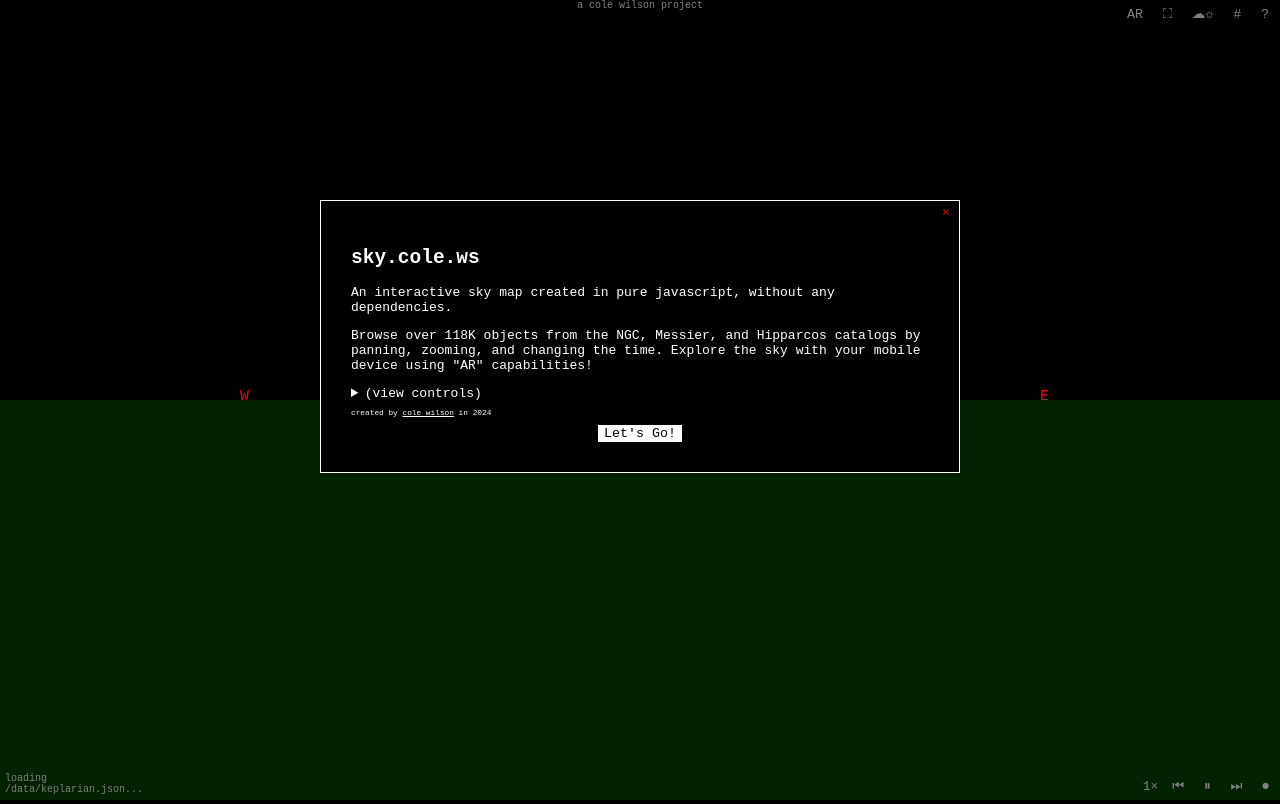
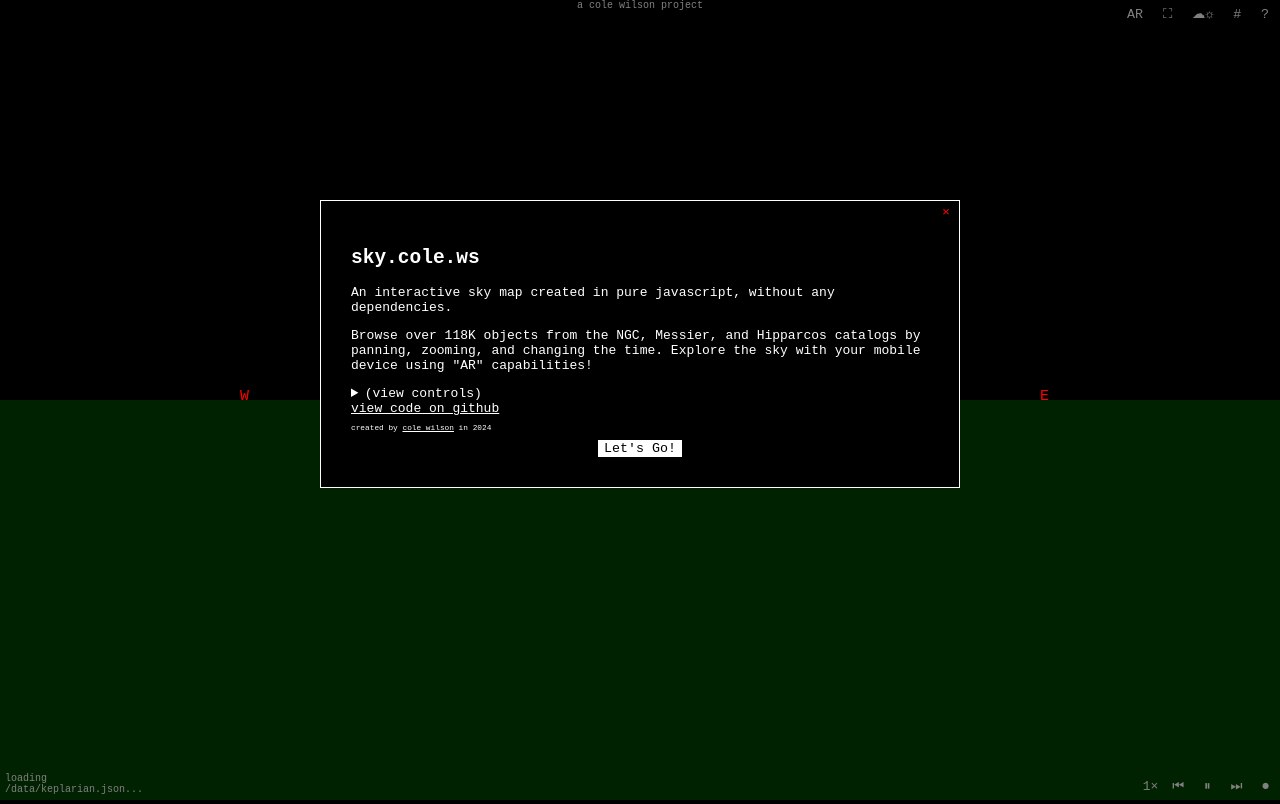
Before and after one commit to cole-wilson/nightsky, a plain HTML site: page index.html in a window 1280 px wide. Drawn offline with Linux system fonts and the light colour scheme; no server answers.

Commit message:
add gh link

```diff
--- a/index.html
+++ b/index.html
@@ -71,6 +71,7 @@
 						easy to understand, but the 'phi' value is altitude in degrees, and the 'theta' value is azumith in degrees.
 					</div>
 				</details>
+				<a href="https://github.com/cole-wilson/sky">view code on github</a><br>
 				<p style="font-size: 0.6em">created by <a href="https://cole.ws">cole wilson</a> in 2024</p>
 				<div style="text-align: center;"><button style="background: white;color:black;" onclick="sessionStorage.setItem('welcome',true);closeModal()">Let's Go!</button></div>
 			</div>
```
